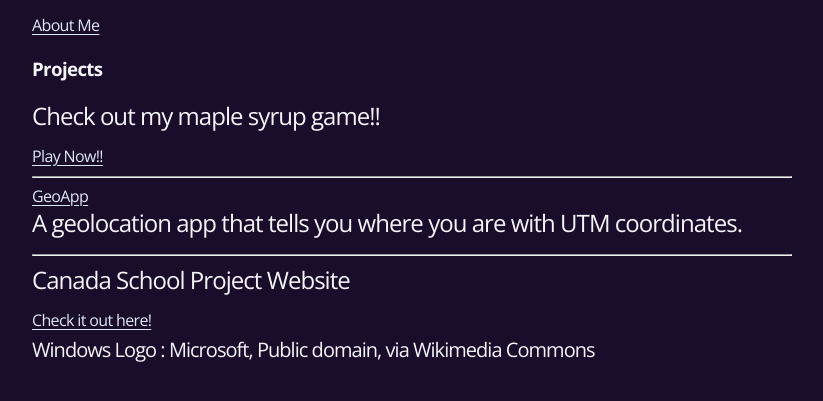
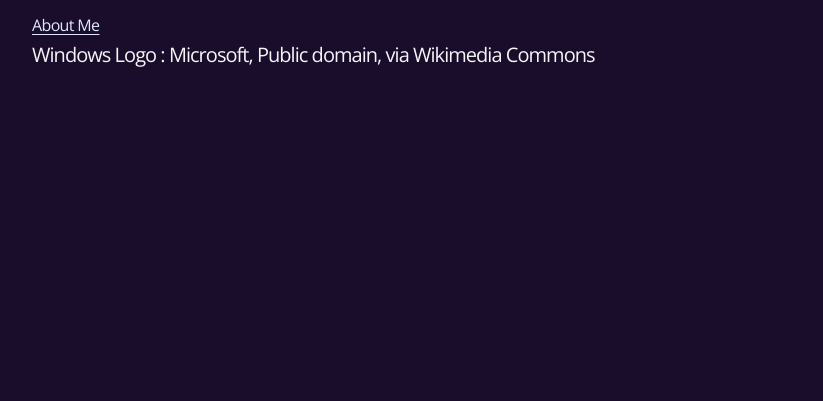
Before and after one commit to Swasthikmid/swasthikmid.github.io, a plain HTML site: page index.html in a window 1280 px wide. Shown: the part 441-842 px from the top of the page, without its empty margins (228-1051 px from the left). After the commit the page ends 800 px from the top, so only its background shows below. Drawn offline with nearby package versions, Linux system fonts and the light colour scheme.

Commit message:
Clean up project section in index.html
Removed project descriptions and links from the index page.

```diff
--- a/index.html
+++ b/index.html
@@ -81,15 +81,6 @@
         <a href="https://codespaces.new/Swasthikmid/swasthikmid.github.io"><img src="https://github.com/codespaces/badge.svg" alt="Open in GitHub Codespaces" /></a>
         <div>
      <a href="about-me">About Me</a>
-         <h3>Projects</h3>
-        <p>Check out my maple syrup game!!</p>
-        <a href="CanadaProjDPS26O">Play Now!!</a>
-        <hr>
-        <a href="geoapp/GeoAppV2.html">GeoApp</a>
-        <p>A geolocation app that tells you where you are with UTM coordinates.</p>
-        <hr>
-        <p>Canada School Project Website</p>
-        <a href="https://sites.google.com/dps.edu.om/canadaproject2627/home">Check it out here!</a>
         <p><small>Windows Logo : Microsoft, Public domain, via Wikimedia Commons</small></p>
     </div>
 </body>
```
